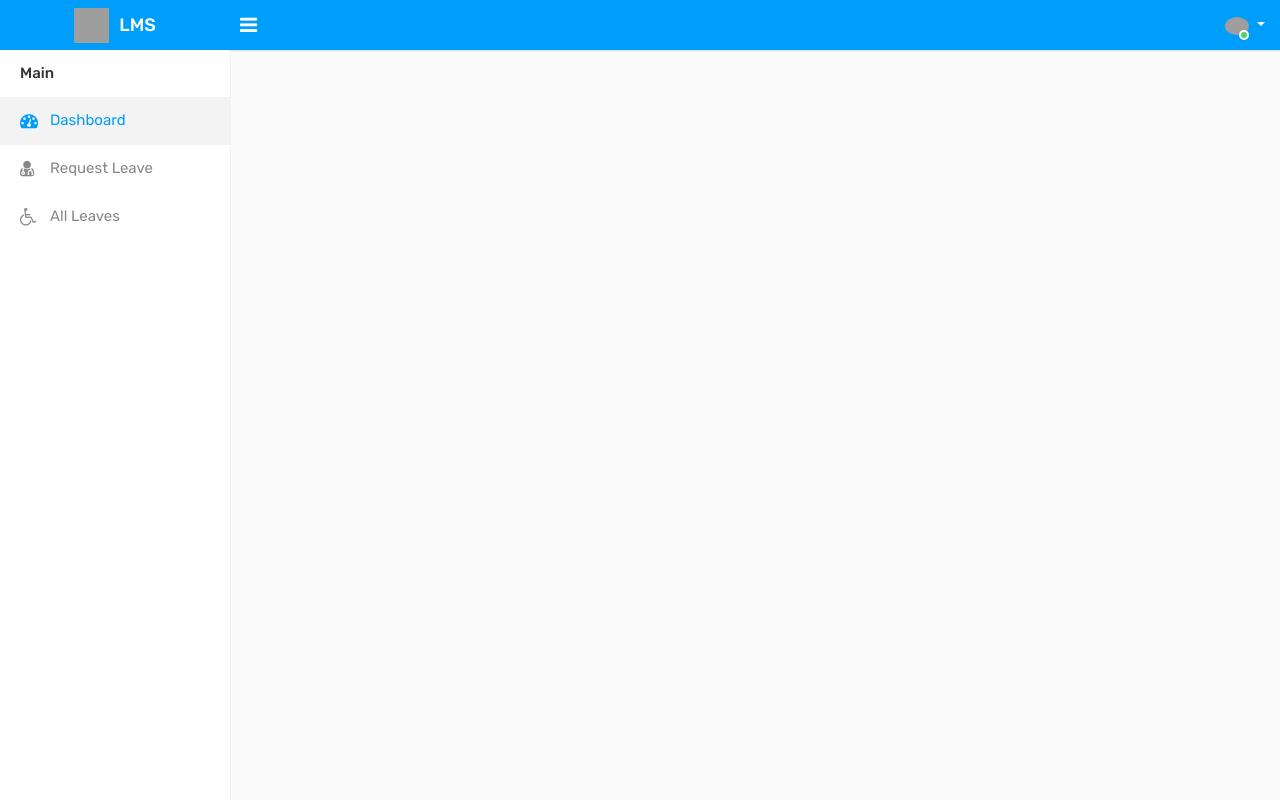
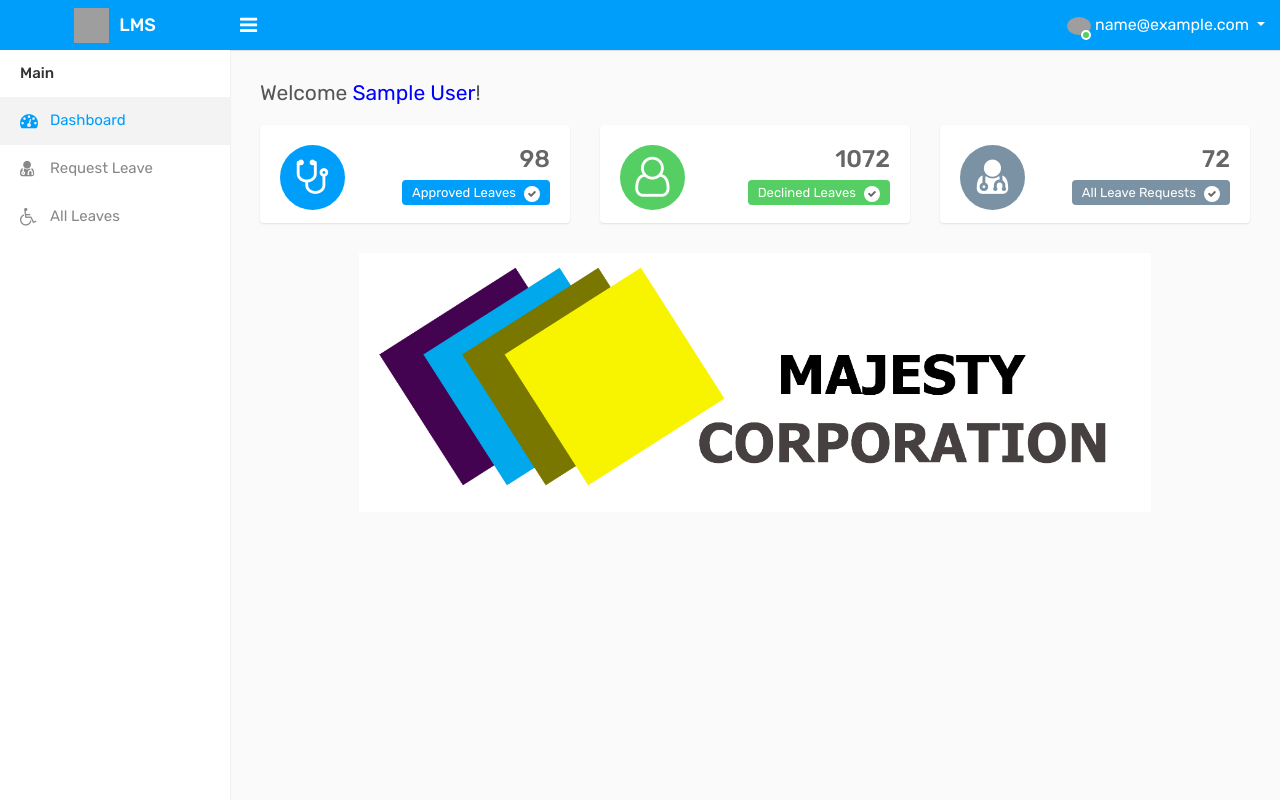
Before and after one commit to majestyjnr/LeaveManagementSystem, a PHP site: page /employee/dashboard.php in a window 1280 px wide. Run offline with PHP 8.4, Linux system fonts and the light colour scheme; the visitor is signed in with stand-in values (Sample User, id 1); grey boxes are pictures that could not be loaded.

Commit message:
Commit Updates

```diff
--- a/auth/admin/login.php
+++ b/auth/admin/login.php
@@ -8,7 +8,7 @@ if(isset($_POST['email']) && isset($_POST['password'])){
     $password = $_POST['password'];
 
         //Query The Database
-        $query = "SELECT id FROM admins WHERE `email` = '$email' and `password` = '$password'";
+        $query = "SELECT * FROM admins WHERE `email` = '$email' and `password` = '$password'";
         $query_run = mysqli_query($link, $query);
         $query_num_rows = mysqli_num_rows($query_run);
 
--- a/auth/employee/login.php
+++ b/auth/employee/login.php
@@ -8,7 +8,7 @@ if(isset($_POST['email']) && isset($_POST['password'])){
     $password = $_POST['password'];
 
         //Query The Database
-        $query = "SELECT id FROM employees WHERE `email` = '$email' and `password` = '$password'";
+        $query = "SELECT * FROM employees WHERE `email` = '$email' and `password` = '$password'";
         $query_run = mysqli_query($link, $query);
         $query_num_rows = mysqli_num_rows($query_run);
 
--- a/employee/dashboard.php
+++ b/employee/dashboard.php
@@ -14,6 +14,13 @@
     <link rel="stylesheet" type="text/css" href="../assets/css/style.css">
 
 </head>
+<?php
+include "../db/connection.php";
+session_start();
+$name = $_SESSION['firstname'];
+$email = $_SESSION['email'];
+
+?>
 
 <body>
     <div class="main-wrapper">
@@ -32,7 +39,7 @@
 							<img class="rounded-circle" src="../assets/img/account.png" width="24" alt="Admin">
 							<span class="status online"></span>
 						</span>
-						<!-- <span>Admin</span> -->
+						<span><?php echo $email ?></span>
                     </a>
 					<div class="dropdown-menu">
 						<a class="dropdown-item" href="profile.html">My Profile</a>
@@ -60,6 +67,47 @@
                 </div>
             </div>
         </div>
+        <div class="page-wrapper">
+            <div class="content">
+                <div class="row">
+                     <div class="col-sm-8 col-6">
+                        <h4 class="page-title">Welcome <span style="color: blue"><?php echo $name ?></span>!</h4>
+                    </div>
+                </div>
+                <div class="row">
+                    <div class="col-md-6 col-sm-6 col-lg-6 col-xl-4">
+                        <div class="dash-widget">
+							<span class="dash-widget-bg1"><i class="fa fa-stethoscope" aria-hidden="true"></i></span>
+							<div class="dash-widget-info text-right">
+								<h3>98</h3>
+								<span class="widget-title1">Approved Leaves <i class="fa fa-check" aria-hidden="true"></i></span>
+							</div>
+                        </div>
+                    </div>
+                    <div class="col-md-6 col-sm-6 col-lg-6 col-xl-4">
+                        <div class="dash-widget">
+                            <span class="dash-widget-bg2"><i class="fa fa-user-o"></i></span>
+                            <div class="dash-widget-info text-right">
+                                <h3>1072</h3>
+                                <span class="widget-title2">Declined Leaves <i class="fa fa-check" aria-hidden="true"></i></span>
+                            </div>
+                        </div>
+                    </div>
+                    <div class="col-md-6 col-sm-6 col-lg-6 col-xl-4">
+                        <div class="dash-widget">
+                            <span class="dash-widget-bg3"><i class="fa fa-user-md" aria-hidden="true"></i></span>
+                            <div class="dash-widget-info text-right">
+                                <h3>72</h3>
+                                <span class="widget-title3">All Leave Requests <i class="fa fa-check" aria-hidden="true"></i></span>
+                            </div>
+                        </div>
+                    </div>
+                </div>
+                <center>
+                <img src="../assets/img/mj.jpg" alt="" width="80%">
+                </center>
+            </div>
+        </div>
 
 	</div>
     <div class="sidebar-overlay" data-reff=""></div>
--- a/employee/request-leave.php
+++ b/employee/request-leave.php
@@ -20,7 +20,7 @@ session_start();
 if(isset($_POST['leavetype']) && isset($_POST['duration']) && isset($_POST['startdate']) && isset($_POST['enddate']) && isset($_POST['reason'])){
 
     $name = $_SESSION['firstname'];
-    $_SESSION['email'];
+    $email = $_SESSION['email'];
     $leavetype =  $_POST['leavetype'];
     $duration = $_POST['duration'];
     $startdate = $_POST['startdate'];
@@ -102,8 +102,8 @@ if(isset($_POST['leavetype']) && isset($_POST['duration']) && isset($_POST['star
     	<div class="page-wrapper">
             <div class="content">
                 <div class="row">
-                    <div class="col-lg-8 offset-lg-2">
-                        <h4 class="page-title">Request Leave</h4>
+                     <div class="col-sm-8 col-6">
+                        <h4 class="page-title">Leave Request</h4>
                     </div>
                 </div>
                 <div class="row">
```
